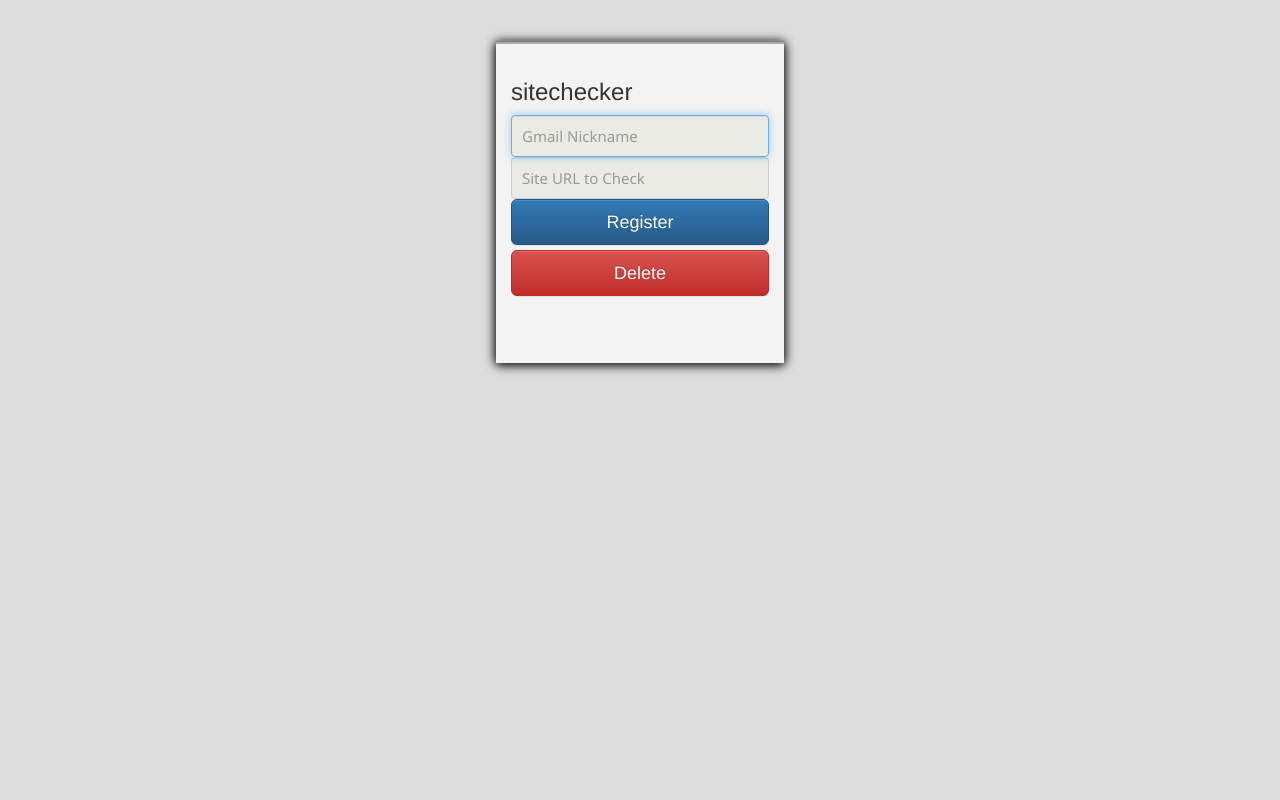
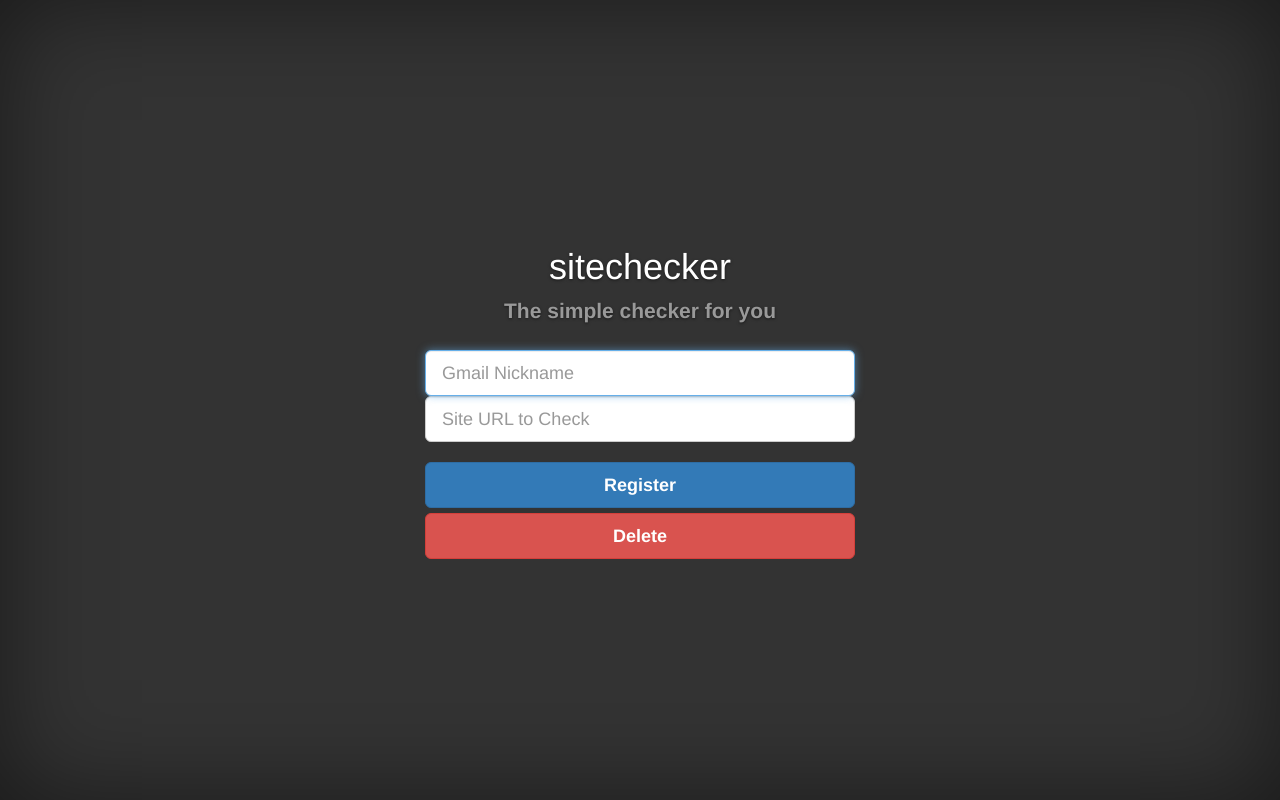
Before and after one commit to triplepy/sitechecker, a Django app: page / in a window 1280 px wide. Run offline with Django 3.2, Linux system fonts and the light colour scheme; some libraries are stand-ins or nearby versions.

Commit message:
modify home

```diff
--- /dev/null
+++ b/checker/static/css/checker/home.css
@@ -0,0 +1,163 @@
+/*
+ * Globals
+ */
+
+/* Links */
+a,
+a:focus,
+a:hover {
+  color: #fff;
+}
+
+/* Custom default button */
+.btn-default,
+.btn-default:hover,
+.btn-default:focus {
+  color: #333;
+  text-shadow: none; /* Prevent inheritence from `body` */
+  background-color: #fff;
+  border: 1px solid #fff;
+}
+
+
+/*
+ * Base structure
+ */
+
+html,
+body {
+  height: 100%;
+  background-color: #333;
+}
+body {
+  color: #fff;
+  text-align: center;
+  text-shadow: 0 1px 3px rgba(0,0,0,.5);
+}
+
+/* Extra markup and styles for table-esque vertical and horizontal centering */
+.site-wrapper {
+  display: table;
+  width: 100%;
+  height: 100%; /* For at least Firefox */
+  min-height: 100%;
+  -webkit-box-shadow: inset 0 0 100px rgba(0,0,0,.5);
+          box-shadow: inset 0 0 100px rgba(0,0,0,.5);
+}
+.site-wrapper-inner {
+  display: table-cell;
+  vertical-align: top;
+}
+.cover-container {
+  margin-right: auto;
+  margin-left: auto;
+}
+
+/* Padding for spacing */
+.inner {
+  padding: 30px;
+}
+
+
+/*
+ * Header
+ */
+.masthead-brand {
+  margin-top: 10px;
+  margin-bottom: 10px;
+}
+
+.masthead-nav > li {
+  display: inline-block;
+}
+.masthead-nav > li + li {
+  margin-left: 20px;
+}
+.masthead-nav > li > a {
+  padding-right: 0;
+  padding-left: 0;
+  font-size: 16px;
+  font-weight: bold;
+  color: #fff; /* IE8 proofing */
+  color: rgba(255,255,255,.75);
+  border-bottom: 2px solid transparent;
+}
+.masthead-nav > li > a:hover,
+.masthead-nav > li > a:focus {
+  background-color: transparent;
+  border-bottom-color: #a9a9a9;
+  border-bottom-color: rgba(255,255,255,.25);
+}
+.masthead-nav > .active > a,
+.masthead-nav > .active > a:hover,
+.masthead-nav > .active > a:focus {
+  color: #fff;
+  border-bottom-color: #fff;
+}
+
+@media (min-width: 768px) {
+  .masthead-brand {
+    float: left;
+  }
+  .masthead-nav {
+    float: right;
+  }
+}
+
+
+/*
+ * Cover
+ */
+
+.cover {
+  padding: 0 20px;
+}
+.cover .btn-lg {
+  padding: 10px 20px;
+  font-weight: bold;
+}
+
+
+/*
+ * Footer
+ */
+
+.mastfoot {
+  color: #999; /* IE8 proofing */
+  color: rgba(255,255,255,.5);
+}
+
+
+/*
+ * Affix and center
+ */
+
+@media (min-width: 768px) {
+  /* Pull out the header and footer */
+  .masthead {
+    position: fixed;
+    top: 0;
+  }
+  .mastfoot {
+    position: fixed;
+    bottom: 0;
+  }
+  /* Start the vertical centering */
+  .site-wrapper-inner {
+    vertical-align: middle;
+  }
+  /* Handle the widths */
+  .masthead,
+  .mastfoot,
+  .cover-container {
+    width: 100%; /* Must be percentage or pixels for horizontal alignment */
+  }
+}
+
+@media (min-width: 992px) {
+  .masthead,
+  .mastfoot,
+  .cover-container {
+    width: 700px;
+  }
+}
--- a/checker/templates/checker/home.html
+++ b/checker/templates/checker/home.html
@@ -5,39 +5,57 @@
     <!-- Latest compiled and minified CSS -->
     <link rel="stylesheet" href="https://maxcdn.bootstrapcdn.com/bootstrap/3.3.6/css/bootstrap.min.css" integrity="sha384-1q8mTJOASx8j1Au+a5WDVnPi2lkFfwwEAa8hDDdjZlpLegxhjVME1fgjWPGmkzs7" crossorigin="anonymous">
     <!-- Optional theme -->
-    <link rel="stylesheet" href="https://maxcdn.bootstrapcdn.com/bootstrap/3.3.6/css/bootstrap-theme.min.css" integrity="sha384-fLW2N01lMqjakBkx3l/M9EahuwpSfeNvV63J5ezn3uZzapT0u7EYsXMjQV+0En5r" crossorigin="anonymous">
-    <link rel="stylesheet" href="/static/css/checker/main.css">
+
+    <link rel="stylesheet" href="/static/css/checker/home.css">
     <!-- Latest compiled and minified JavaScript -->
     <script src="https://code.jquery.com/jquery-2.2.0.min.js"></script>
     <script src="https://maxcdn.bootstrapcdn.com/bootstrap/3.3.6/js/bootstrap.min.js" integrity="sha384-0mSbJDEHialfmuBBQP6A4Qrprq5OVfW37PRR3j5ELqxss1yVqOtnepnHVP9aJ7xS" crossorigin="anonymous"></script>
     <script src="/static/js/checker/home.js"></script>
+   <style media="screen">
+       .input-group {
+           text-align: center;
+           width: 100%;
+       }
+  </style>
   </head>
 <body>
+<div class="site-wrapper">
+      <div class="site-wrapper-inner">
+        <div class="cover-container">
+          <div class="inner cover">
           {% block content %}
-    <div class="container">
+            <h1 class="cover-heading" style="color: #FFFFFF">sitechecker</h1>
+            <p class="lead">
+                <label for="" style="color: #999999">The simple checker for you </label>
                 <div class="row">
-        <div class="container" id="formContainer">
-          <form class="form-signin" id="login" role="form" action="/" method="post">
-          <h3 class="form-signin-heading">sitechecker</h3>
+                  <div class="col-lg-8 col-lg-offset-2 col-md-8 col-md-offset-2 col-sm-8 col-sm-offset-2 col-xs-12">
+                    <div class="input-group">
+                     <form id="login" action="/" method="post" class="js-forms-submitform">
+                       <div class="input-group input-group-lg">
+                         <input type="text" class="form-control" style="border-radius: 6px" id="nickname" name="nickname" placeholder="Gmail Nickname" required autofocus />
                          {% csrf_token %}
-              <input type="text" class="form-control" id="nickname" name="nickname" placeholder="Gmail Nickname" required autofocus />
-              <input type="text" class="form-control" id="siteurl" name="siteurl" placeholder="Site URL to Check" required />
-
+                       </div>
+                       <div class="input-group input-group-lg">
+                           <input type="text" class="form-control" style="border-radius: 6px" id="siteurl" name="siteurl" placeholder="Site URL to Check" required />
+                       </div>
+                       <p class="lead"></p>
                        <button class="btn btn-lg btn-primary btn-block" type="submit" id="register" >Register</button>
                        <button class="btn btn-lg btn-danger btn-block" type="button" id="delete" onclick="delete_site()">Delete</button>
                      {% if site %}
                       <div>
-                <p>Registered!! Check your email!</p>
+                        <p class="lead">Registered!! Check your email!</p>
                         <ul>
                           <li>Nickname: {{ site.user.nickname }}</li>
                           <li>Site: {{ site.url }}</li>
                         </ul>
                       </div>
                      {% endif %}
+                     </form>
+                   </div>
           {% endblock %}
-        </form>
-      </div> <!-- form container -->
-    </div> <!--row -->
-  </div> <!-- container -->
+                 </div>
+               </div>
+       </div>
+</div>
 </body>
 </html>
```
Lines whose indentation alone changed are shown as unchanged.
